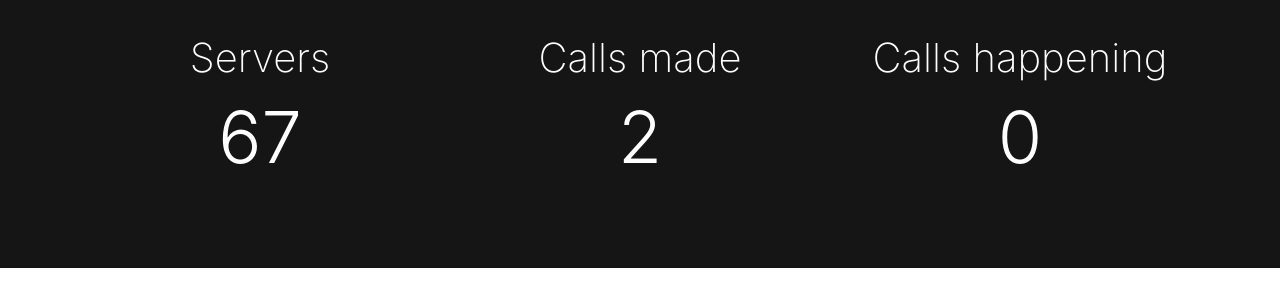
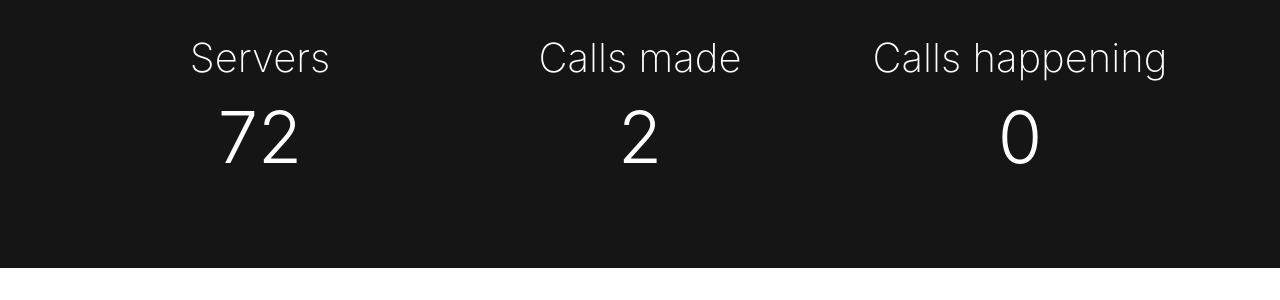
Before and after one commit to tumblenet/tnphone.tumblenet.ga, a Jekyll site: the page built from index.html, in a window 1280 px wide and 900 px high, scrolled down 443 px. Shown: the part 167-467 px from the top of the window. Built offline with Jekyll 4.4.1, drawn with Linux system fonts in a browser that asks for light colours; nearby versions of some CDN libraries.

Commit message:
Update Phones feed

```diff
--- a/_data/phones.json
+++ b/_data/phones.json
@@ -20,6 +20,6 @@
 		}
 	],
 	"callsMade": 2,
-	"servers": 67,
+	"servers": 72,
 	"currentCalls": 0
 }
```
